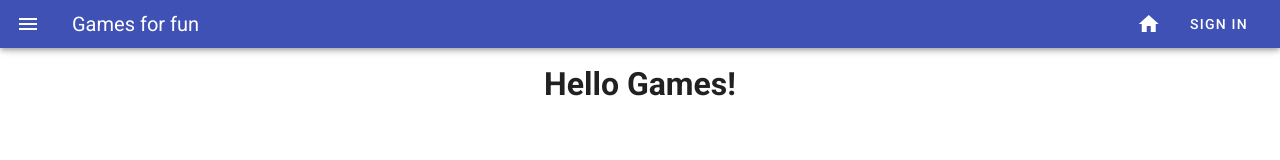
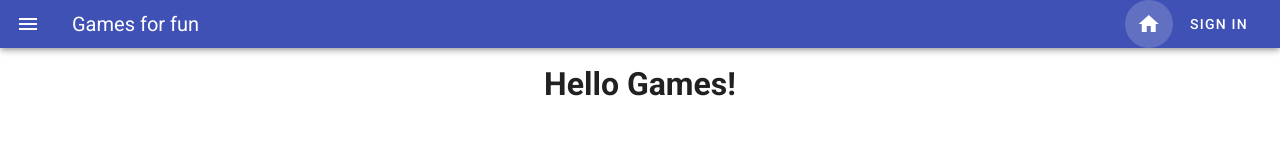
Before and after one commit to gamedepo/games, a Nuxt app: page / in a window 1280 px wide. Shown: the top 160 px of the page. Built offline with nearby package versions, Linux system fonts and the light colour scheme; no server answers.

Commit message:
add the nuxt link to home

```diff
--- a/layouts/vuetify.vue
+++ b/layouts/vuetify.vue
@@ -5,7 +5,7 @@ v-app
     v-app-bar-nav-icon/
     v-toolbar-title Games for fun
     v-spacer
-    v-btn(icon)
+    v-btn(icon to="/" nuxt)
       v-icon mdi-home
     // sign in button for not logged in user.
     v-btn(
```
